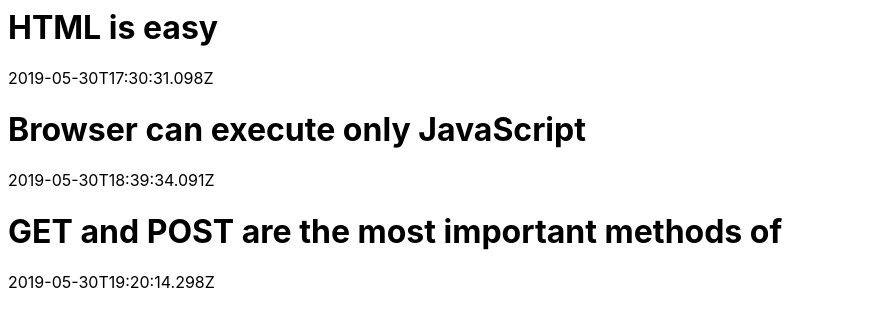
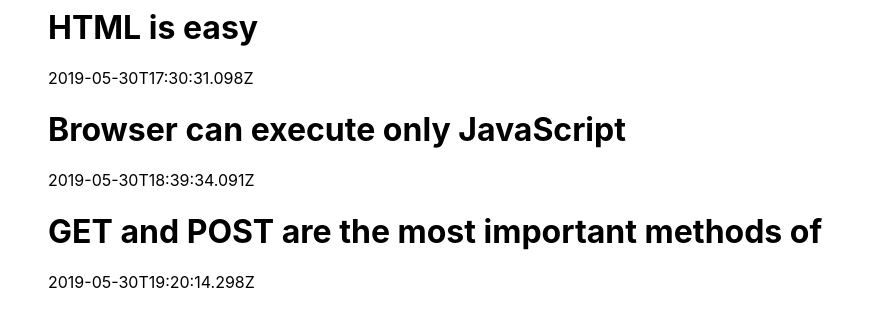
Before and after one commit to AlexElguetaDev/Clase2-React, a React (Create React App) app: page / in a window 1280 px wide. Shown: the top 326 px of the page, without its empty margins (0-876 px from the left). Built offline with nearby package versions, Linux system fonts and the light colour scheme.

Commit message:
Malas y buenas practicas

```diff
--- a/src/App.js
+++ b/src/App.js
@@ -1,5 +1,6 @@
 import React from 'react';
 import './style.css';
+import Notes from './components/Notes.jsx';
 
 const notes = [
   {
@@ -29,11 +30,8 @@ export default function App() {
 
   return (
     <div>
-      {notes.map((note) => (
-        <div key={note.id}>
-          <h1>{note.content}</h1>
-          <p>{note.date}</p>
-        </div>
+      {notes.map((notes) => (
+        <Notes {...notes} />
       ))}
     </div>
   );
--- /dev/null
+++ b/src/components/Notes.jsx
@@ -0,0 +1,13 @@
+import React from 'react';
+
+const Notes = ({ id, content, date }) => {
+  console.log(id, content, date);
+  return (
+    <ol>
+      <h1>{content}</h1>
+      <p>{date}</p>
+    </ol>
+  );
+};
+
+export default Notes;
```
